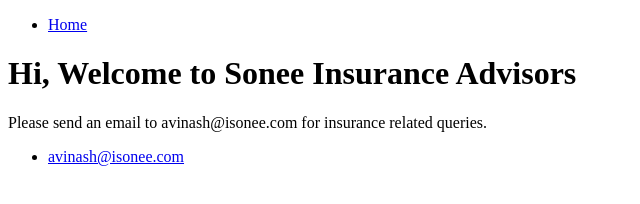
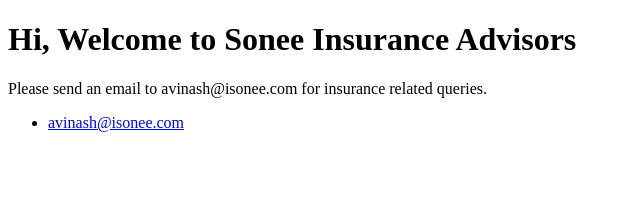
Before and after one commit to isonee-gh/isonee-gh, a plain HTML site: page index.html in a window 1280 px wide. Shown: the whole page, without its empty margins (0-640 px from the left). Drawn offline with Linux system fonts and the light colour scheme.

Commit message:
Update index.html

```diff
--- a/index.html
+++ b/index.html
@@ -5,9 +5,6 @@
  </head>
  <body>
    <nav>
-     <ul>
-       <li><a href=”/”>Home</a></li>
-       </ul>
    </nav>
    <div class=”container”>
      <div class=”blurb”>
```
